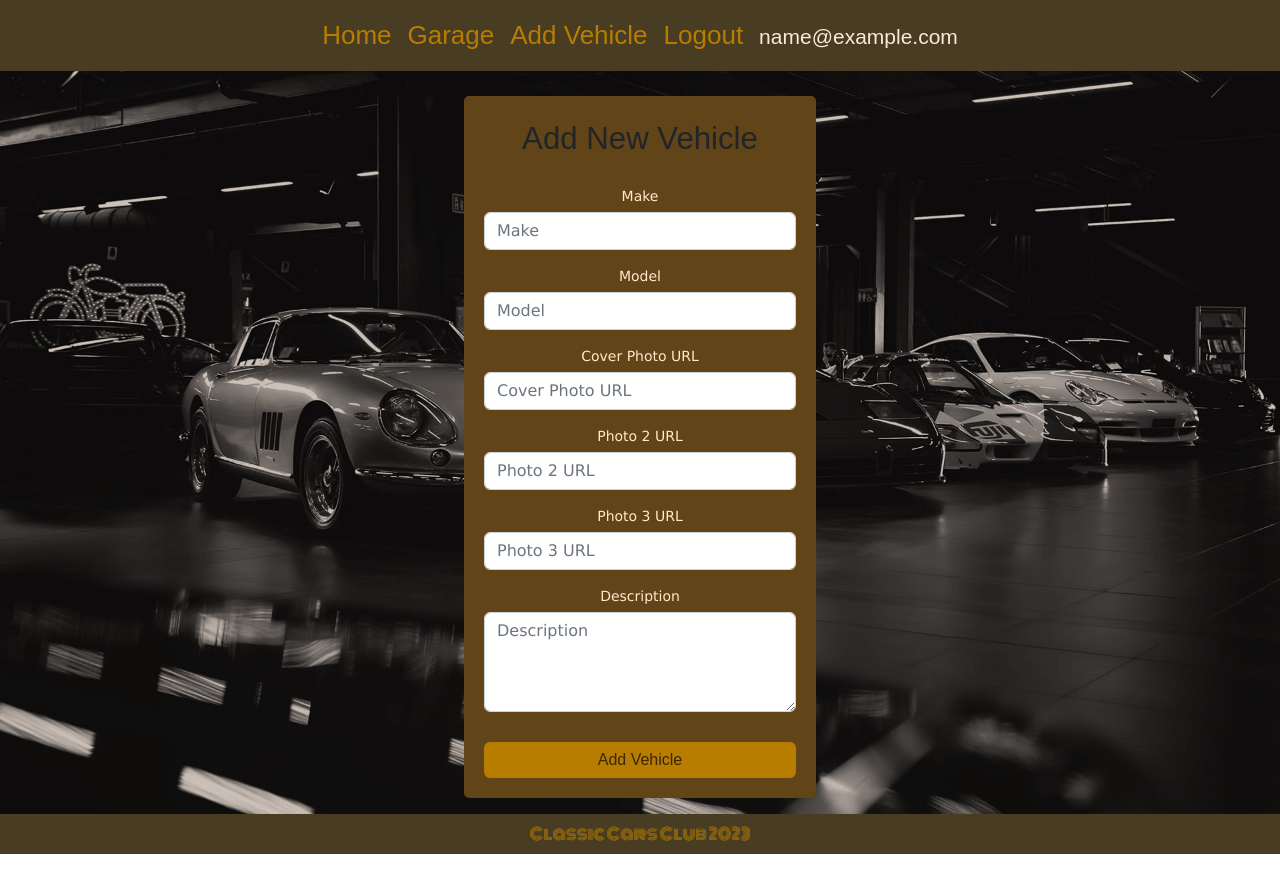
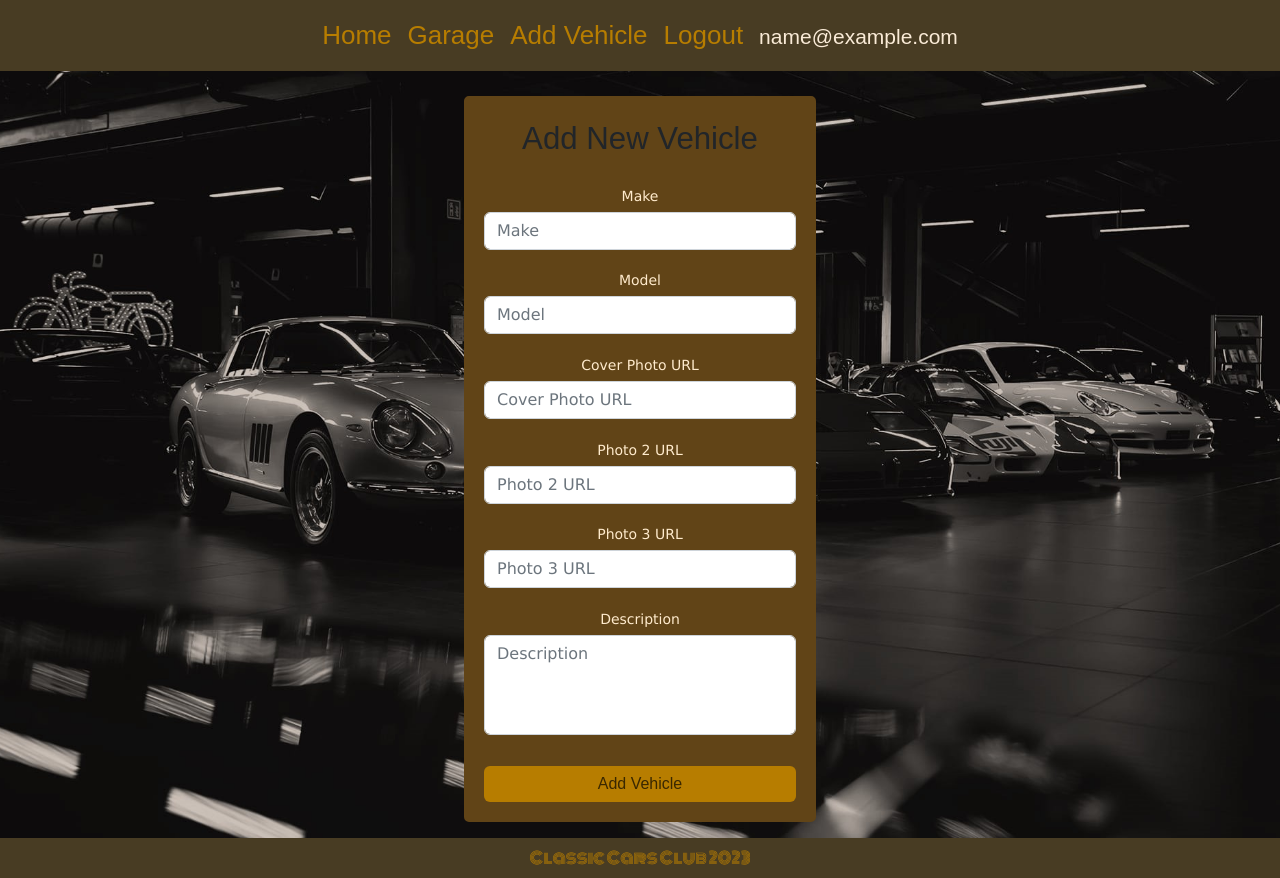
Before and after one commit to hristotunchev/SoftUni-ReactJS-Project, a React (Create React App) app in the folder reactjs-project/client/: page /create in a window 1280 px wide. Before the commit the page ends 854 px from the top, so only its background shows below. Built offline with nearby package versions, Linux system fonts and the light colour scheme; no server answers; sample sign-in values are in the browser's storage; a web font is replaced by a local one.

Commit message:
Update CSS

```diff
--- a/reactjs-project/client/src/components/Create/Create.css
+++ b/reactjs-project/client/src/components/Create/Create.css
@@ -47,6 +47,7 @@
 
 .form-group {
     margin-bottom: 3px !important;
+    height: 5.1rem;
 }
 
 .input-err-msg {
@@ -58,3 +59,7 @@
     font-family: Verdana, Geneva, Tahoma, sans-serif !important;
     margin-top: 5px !important;
 }
+
+.description-area {
+    height: 155px !important;
+}
--- a/reactjs-project/client/src/components/Create/Create.js
+++ b/reactjs-project/client/src/components/Create/Create.js
@@ -83,12 +83,12 @@ export default function Create() {
                     {errors.thirdPhotoUrl && <p className="input-err-msg">{errors.thirdPhotoUrl}</p>}
                 </Form.Group>
 
-                <Form.Group>
+                <Form.Group className="description-area">
                     <Form.Label className="input-label">Description</Form.Label>
                     <Form.Control
                         as="textarea"
                         placeholder="Description"
-                        style={{ height: '100px', marginBottom: '15px' }}
+                        style={{ height: '100px', resize: "none", marginBottom: '3px' }}
                         name="description"
                         value={values.description}
                         onChange={changeHandler}
--- a/reactjs-project/client/src/components/Edit/Edit.css
+++ b/reactjs-project/client/src/components/Edit/Edit.css
@@ -46,6 +46,7 @@
 
 .form-group {
     margin-bottom: 3px !important;
+    height: 5.1rem;
 }
 
 .input-err-msg {
@@ -57,3 +58,7 @@
     font-family: Verdana, Geneva, Tahoma, sans-serif !important;
     margin-top: 5px !important;
 }
+
+.description-area {
+    height: 155px !important;
+}
--- a/reactjs-project/client/src/components/Edit/Edit.js
+++ b/reactjs-project/client/src/components/Edit/Edit.js
@@ -92,11 +92,11 @@ export default function Edit() {
                     {errors.thirdPhotoUrl && <p className="input-err-msg">{errors.thirdPhotoUrl}</p>}
                 </Form.Group>
 
-                <Form.Group>
+                <Form.Group className="description-area">
                     <Form.Label className="input-label">Description</Form.Label>
                     <Form.Control
                         as="textarea"
-                        style={{ height: '100px', marginBottom: '15px' }}
+                        style={{ height: '100px', resize: "none", marginBottom: '3px' }}
                         name="description"
                         value={values.description}
                         onChange={changeHandler}
--- a/reactjs-project/client/src/components/Login/Login.css
+++ b/reactjs-project/client/src/components/Login/Login.css
@@ -61,6 +61,7 @@
 
 .form-group {
     margin-bottom: 3px !important;
+    height: 5.1rem;
 }
 
 .input-err-msg {
--- a/reactjs-project/client/src/components/Register/Register.css
+++ b/reactjs-project/client/src/components/Register/Register.css
@@ -60,6 +60,7 @@
 
 .form-group {
     margin-bottom: 3px !important;
+    height: 5.1rem;
 }
 /* div>p {
     font-size: small;
```
